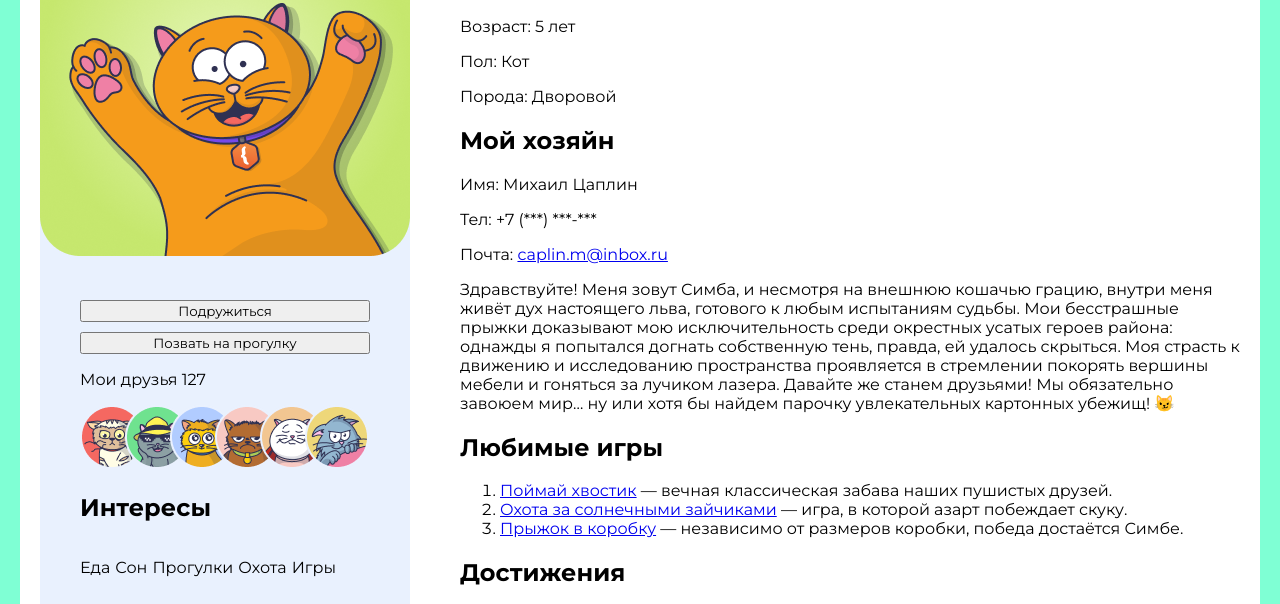
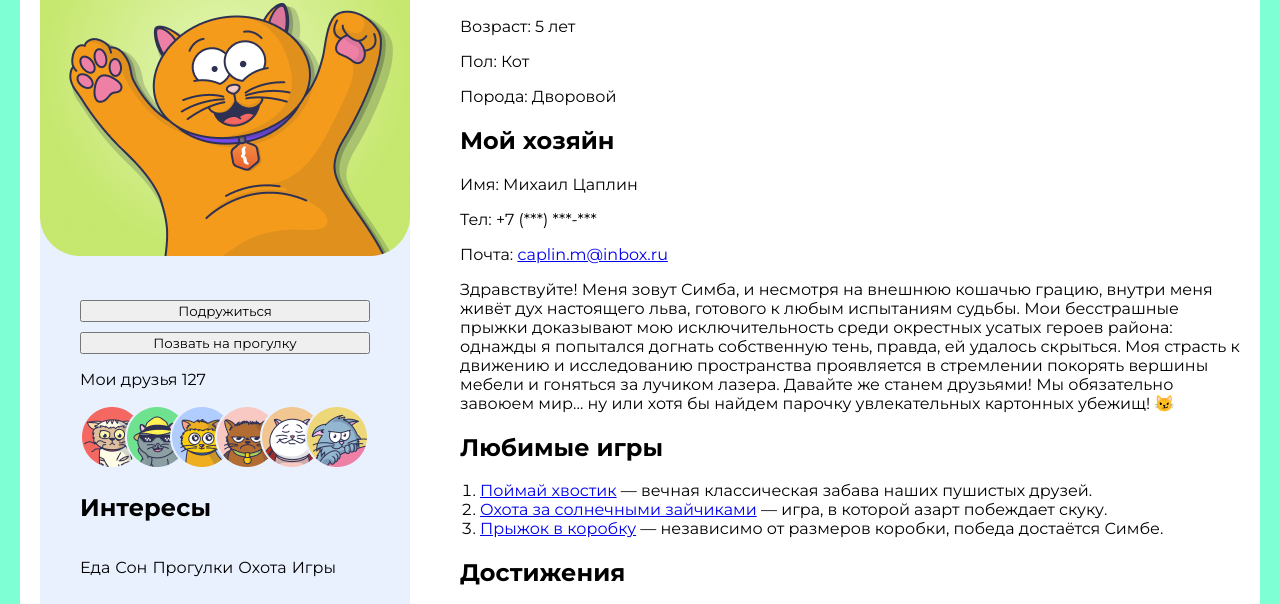
Before and after one commit to MikhailVTs/CatProject, a plain HTML site: page index.html in a window 1280 px wide. Shown: the part 142-746 px from the top of the page. Drawn offline with Linux system fonts and the light colour scheme.

Commit message:
Оформление отступов в списке ol

```diff
--- a/style.css
+++ b/style.css
@@ -17,6 +17,11 @@ aside {
     border-radius: 40px;
     /* angle: 0 deg;
     opacity: 1; */
+}
+
+ol {
+    padding: 0;
+    padding-left: 20px;
 }
 
 .aside-box {
```
